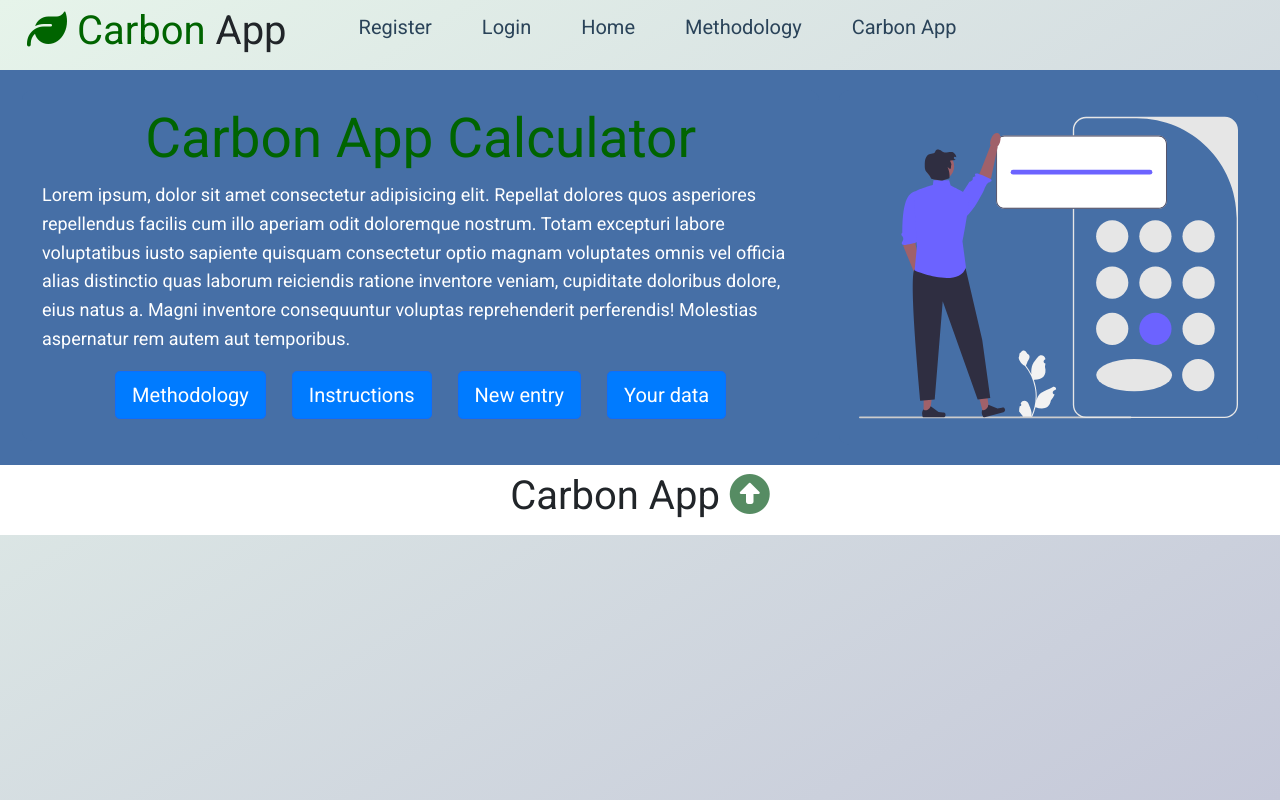
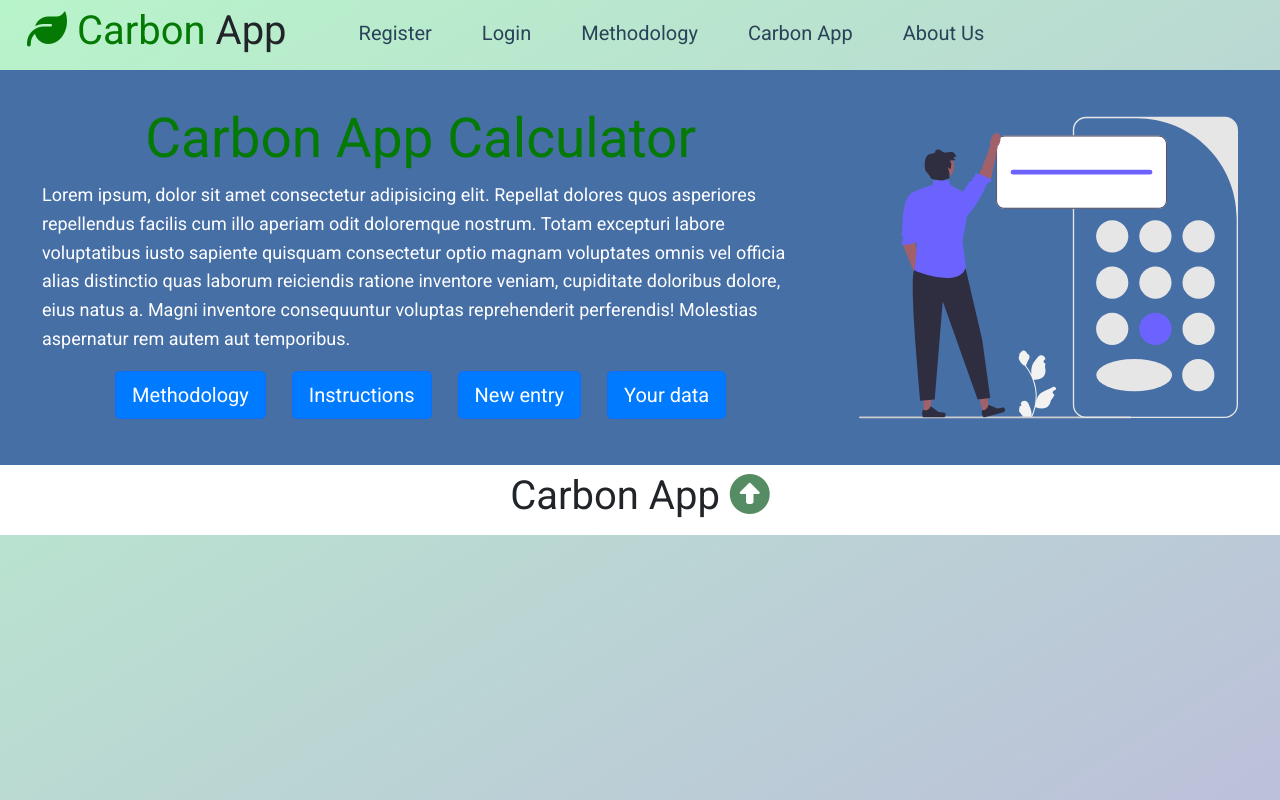
Before and after one commit to wboroy/carbon_app_2025, a Flask app: page /carbon_app in a window 1280 px wide. Run offline with Flask 2, Linux system fonts and the light colour scheme; some libraries are stand-ins or nearby versions.

Commit message:
Opprettet About_us page

```diff
--- a/capp/__init__.py
+++ b/capp/__init__.py
@@ -11,8 +11,10 @@ from capp.home.routes import home
 from capp.methodology.routes import methodology
 from capp.carbon_app.routes import carbon_app
 from capp.users.routes import users
+from capp.about_us.routes import about_us
 
 application.register_blueprint(home)
 application.register_blueprint(methodology)
 application.register_blueprint(carbon_app)
 application.register_blueprint(users)
+application.register_blueprint(about_us)
--- /dev/null
+++ b/capp/about_us/__init__.py
@@ -0,0 +1 @@
+#
--- /dev/null
+++ b/capp/static/about_us.css
@@ -0,0 +1,15 @@
+
+
+
+
+
+/* utulities */
+
+.text-logo {
+  color: #047a04;
+}
+.header {
+  display: flex;
+  align-items: start;
+  background: #2a4359;
+}
--- a/capp/static/home.css
+++ b/capp/static/home.css
@@ -2,7 +2,7 @@
 body {
   margin: 0;
   padding: 0;
-  background: linear-gradient(to bottom right, #e6f4ea, #c5c8d9);
+  background: linear-gradient(to bottom right, #b8f4ca, #bcc0da);
 }
 
 /* Hoved bildet + Tittel */
--- a/capp/static/layout.css
+++ b/capp/static/layout.css
@@ -85,11 +85,25 @@ img {
 .carbon_app_navbar ul {
   display: flex;
   flex-direction: row;
+  align-self: flex-end;
+  margin-bottom: 5px;
 }
 .carbon_app_navbar .logo {
   font-weight: 400;
   padding: 10px 15px;
   border-radius: 5px;
+}
+.carbon_app_navbar .logo .logo-link {
+  color: inherit;
+  text-decoration: none;
+  padding: 0;
+  margin: 0;
+  border-radius: 0;
+  font-size: inherit;
+}
+.carbon_app_navbar .logo .logo-link:hover {
+  border-bottom: none;
+  color: inherit;
 }
 
 /* Footer  */
--- a/capp/static/methodology.css
+++ b/capp/static/methodology.css
@@ -9,6 +9,9 @@ Methodology, section 2 (methodology, boxes): #8badd9
 p {
   margin: 10px 0;
   font-size: 18px;
+}
+.text-logo {
+  color: #047a04;
 }
 h4 {
   font-size: 18px;
--- a/capp/templates/layout.html
+++ b/capp/templates/layout.html
@@ -27,6 +27,7 @@
       <link rel="stylesheet" type="text/css" href="{{ url_for('static', filename='methodology.css') }}">
       <link rel="stylesheet" type="text/css" href="{{ url_for('static', filename='carbon_app.css') }}">
       <link rel="stylesheet" type="text/css" href="{{ url_for('static', filename='user.css') }}">
+      <link rel="stylesheet" type="text/css" href="{{url_for('static', filename='about_us.css') }}">
 
       <!-- To activate media queries in devices -->
       <meta name="viewport" content="user-scalable=yes, width=device-width, initial-scale=1">
@@ -43,7 +44,9 @@
           <div class="container">
             <div class="carbon_app_navbar">
               <h1 class="logo">
-                <span class="text-logo"><i class="fa-solid fa-leaf"></i> Carbon</span> App
+                <a href="{{url_for('home.home_home')}}" class="logo-link">
+                  <span class="text-logo"><i class="fa-solid fa-leaf"></i> Carbon</span> App
+                </a>
               </h1>
               <nav>
                 <ul>
@@ -54,13 +57,13 @@
                       <a href="{{url_for('users.login')}}">Login</a>
                     </li>
                     <li>
-                        <a href="{{url_for('home.home_home')}}">Home</a>
-                    </li>
-                    <li>
                         <a href="{{url_for('methodology.methodology_home')}}">Methodology</a>
                     </li>
                     <li>
                         <a href="{{url_for('carbon_app.carbon_app_home')}}">Carbon App</a>
+                    </li>
+                    <li>
+                        <a href="{{url_for('about_us.about_us_home')}}">About Us</a>
                     </li>
                 </ul>
               </nav>
```
Also changed, not shown: capp/about_us/routes.py (added, +7 -0 lines), capp/templates/About_us.html (added, +17 -0 lines).
